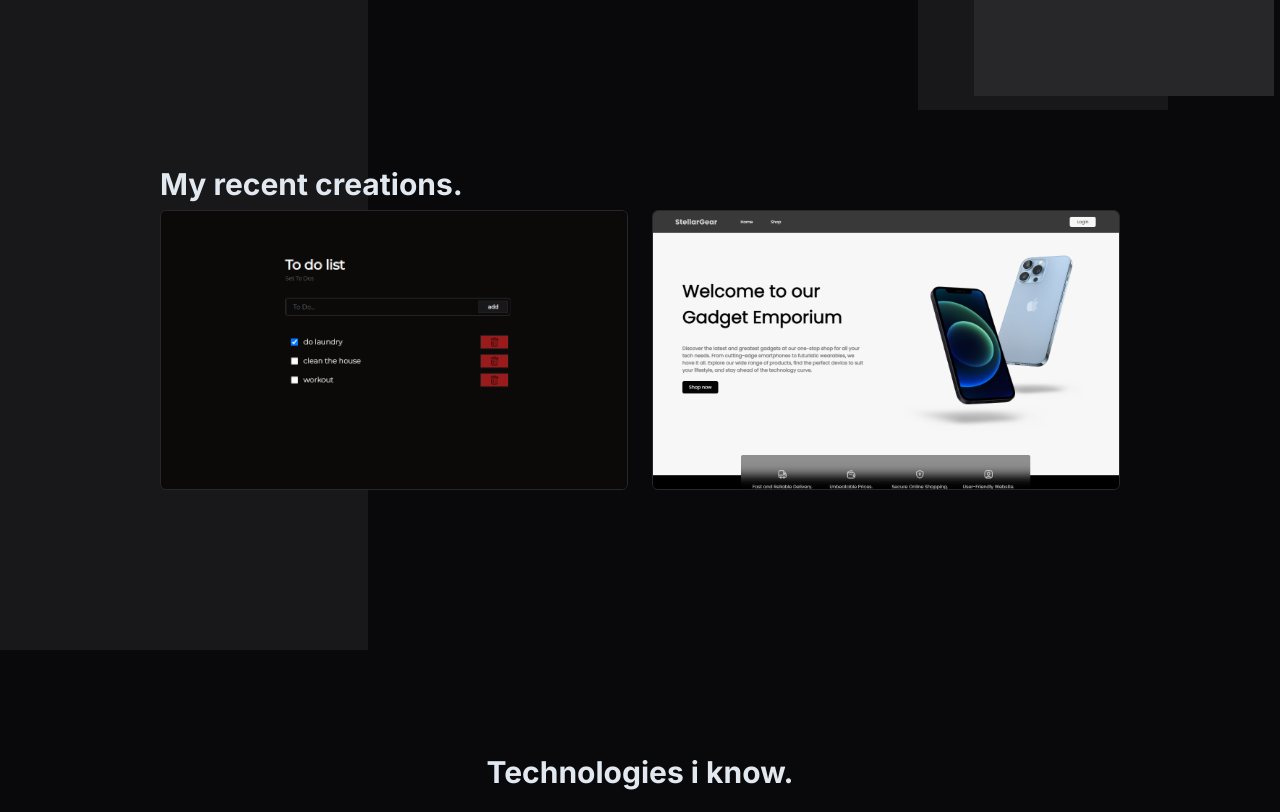
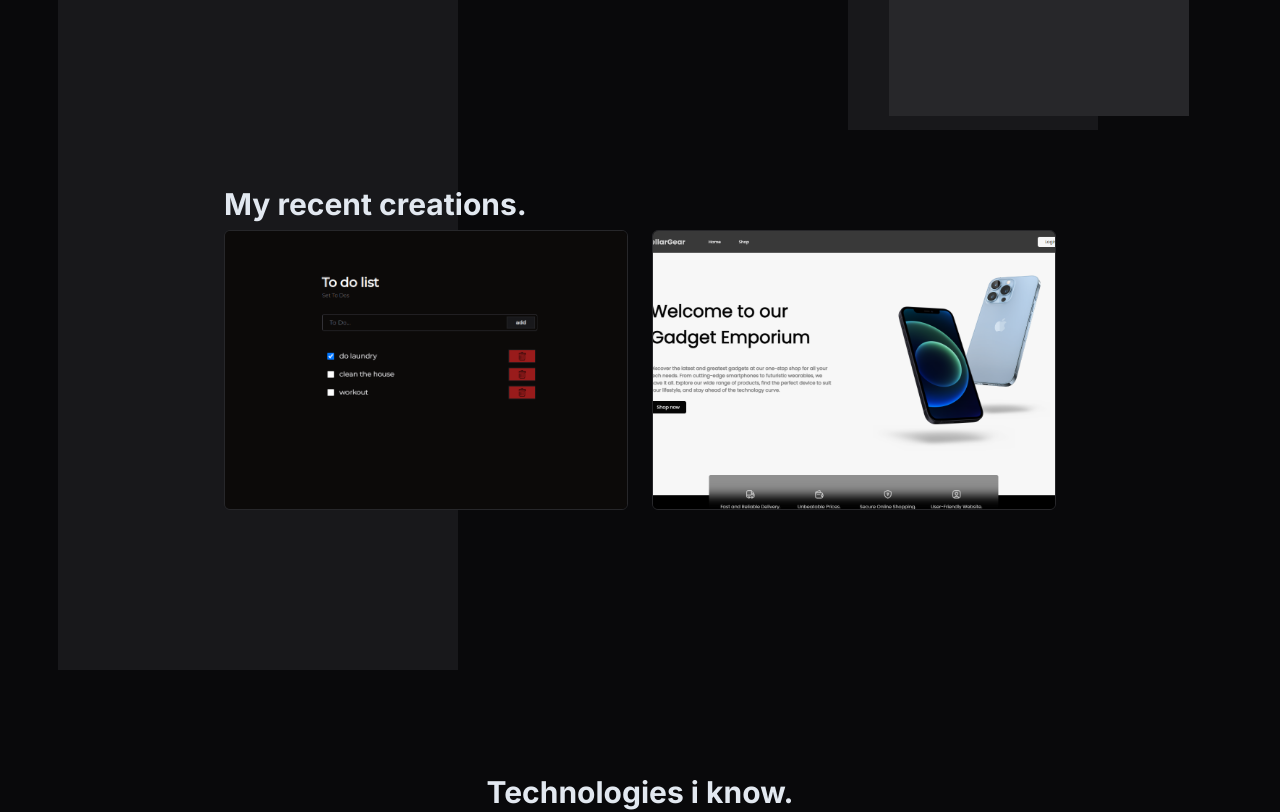
Before and after one commit to aeonzz/my_portfolio, a Next.js app: page / in a window 1280 px wide. Shown: the part 1174-1986 px from the top of the page. Built offline with nearby package versions, Linux system fonts and the light colour scheme.

Commit message:
adjust responsiveness

```diff
--- a/app/layout.js
+++ b/app/layout.js
@@ -14,7 +14,7 @@ export default function RootLayout({ children }) {
   return (
     <html lang="en">
       <body className={`${inter.className} bg-zinc-950 relative`}>
-        <div className='relative md:w-[75%] w-[85%] m-auto'>
+        <div className='relative xl:w-[65%] md:w-[75%] w-[85%] m-auto'>
           <Navbar />
           {children}
           <Footer />
```
